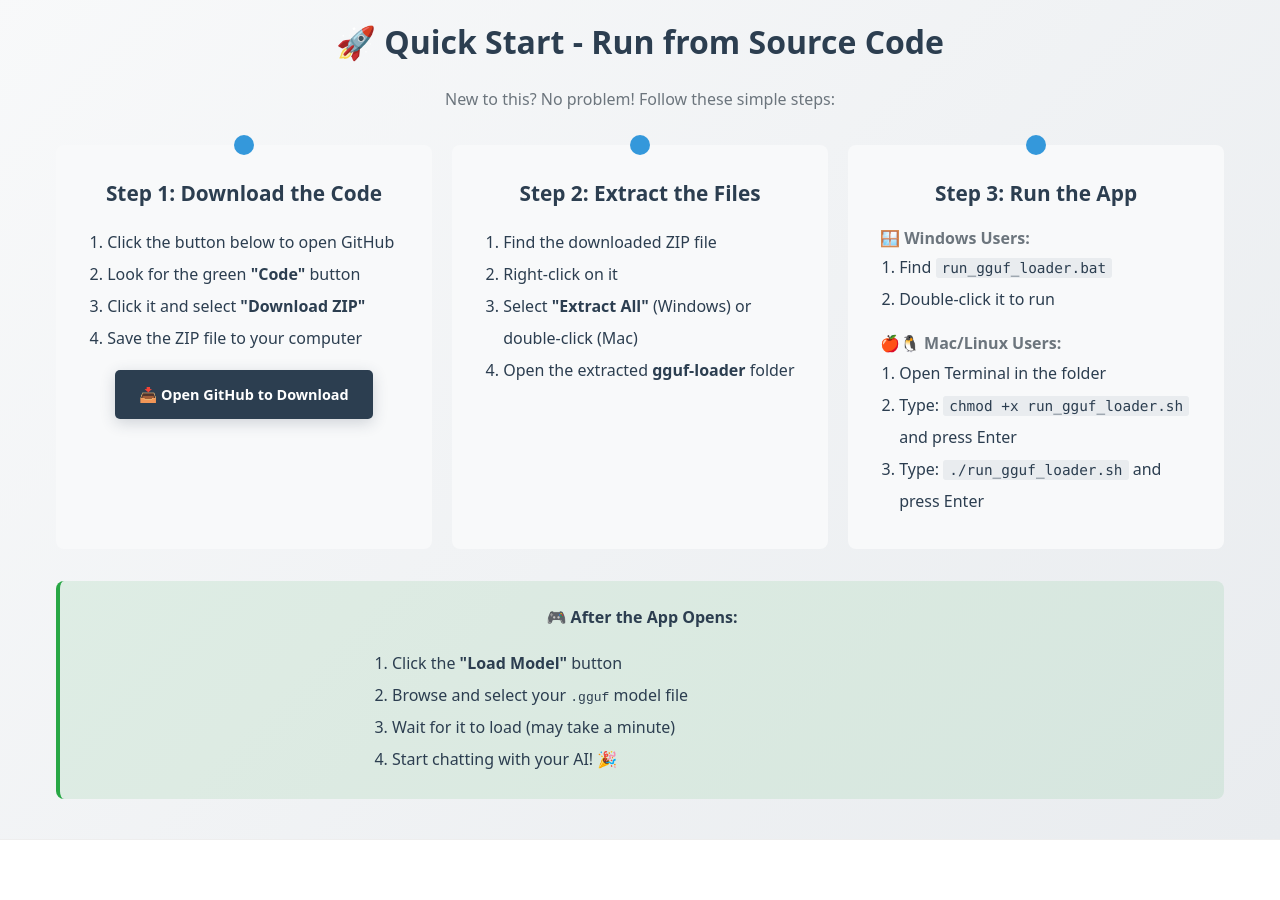
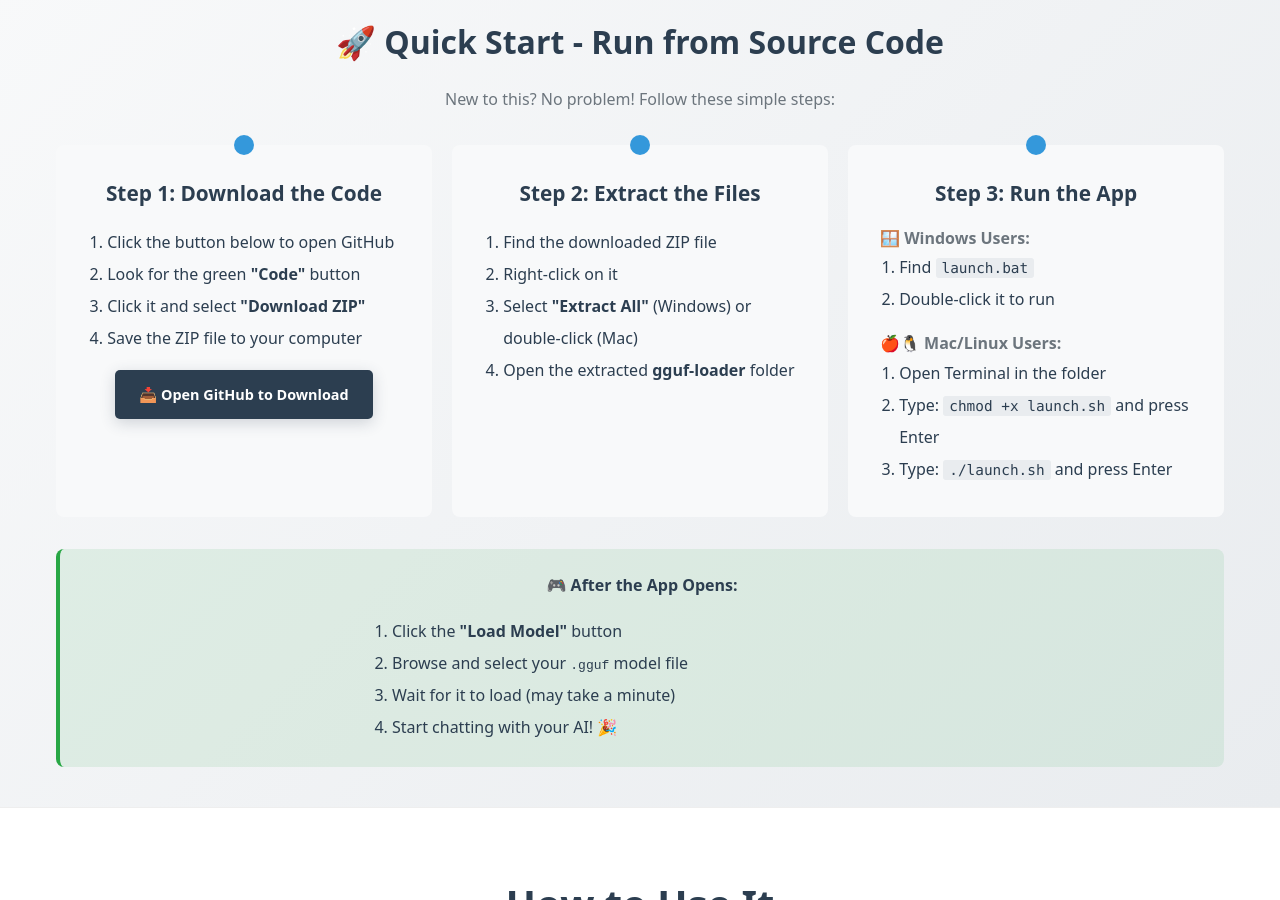
Before and after one commit to GGUFloader/ggufloader.github.io, a Jekyll site: the page index.html, which Jekyll copies as it is, in a window 1280 px wide and 900 px high, scrolled down 5104 px. Built offline with Jekyll 4.4.1, drawn with Linux system fonts in a browser that asks for light colours.

Commit message:
Fix quick-start launcher filenames: launch.bat / launch.sh
The Quick Start from Source section referenced run_gguf_loader.bat and
run_gguf_loader.sh, which never existed in the repo. Point users at the
actual launchers (launch.bat for Windows, launch.sh for Mac/Linux).

🤖 Generated with Codebuff
Co-Authored-By: Codebuff <noreply@codebuff.com>

```diff
--- a/index.html
+++ b/index.html
@@ -2455,14 +2455,14 @@
                         <h3>Step 3: Run the App</h3>
                         <p style="text-align: left;"><strong>🪟 Windows Users:</strong></p>
                         <ol style="text-align: left; padding-left: 1.2rem; line-height: 2;">
-                            <li>Find <code style="background: #e9ecef; padding: 2px 6px; border-radius: 3px;">run_gguf_loader.bat</code></li>
+                            <li>Find <code style="background: #e9ecef; padding: 2px 6px; border-radius: 3px;">launch.bat</code></li>
                             <li>Double-click it to run</li>
                         </ol>
                         <p style="text-align: left; margin-top: 1rem;"><strong>🍎🐧 Mac/Linux Users:</strong></p>
                         <ol style="text-align: left; padding-left: 1.2rem; line-height: 2;">
                             <li>Open Terminal in the folder</li>
-                            <li>Type: <code style="background: #e9ecef; padding: 2px 6px; border-radius: 3px;">chmod +x run_gguf_loader.sh</code> and press Enter</li>
-                            <li>Type: <code style="background: #e9ecef; padding: 2px 6px; border-radius: 3px;">./run_gguf_loader.sh</code> and press Enter</li>
+                            <li>Type: <code style="background: #e9ecef; padding: 2px 6px; border-radius: 3px;">chmod +x launch.sh</code> and press Enter</li>
+                            <li>Type: <code style="background: #e9ecef; padding: 2px 6px; border-radius: 3px;">./launch.sh</code> and press Enter</li>
                         </ol>
                     </div>
                 </div>
```
